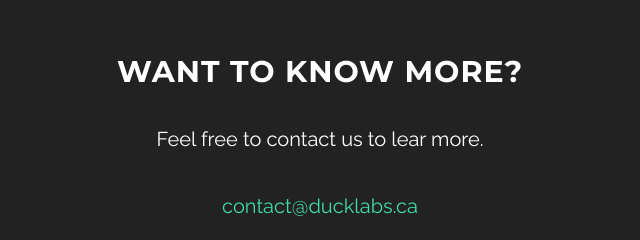
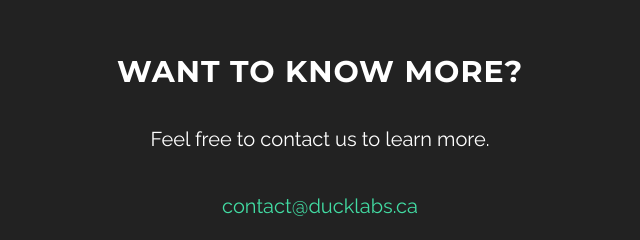
Before and after one commit to ducklabs/ducklabs.ca, a website: page index.html in a window 1280 px wide. Shown: the part 995-1235 px from the top of the page, 320-960 px from the left. Drawn offline with nearby package versions, Linux system fonts and the light colour scheme; some packages are replaced by stand-ins of ours.

Commit message:
Fixed typo

```diff
--- a/index.html
+++ b/index.html
@@ -86,7 +86,7 @@
         <div class="row">
             <div class="col-lg-8 col-lg-offset-2">
                 <h2>Want to Know More?</h2>
-                <p>Feel free to contact us to lear more.</p>
+                <p>Feel free to contact us to learn more.</p>
                 <p><a href="mailto:contact@ducklabs.ca">contact@ducklabs.ca</a>
                 <p style="color:#222;">or just <i onclick="window.location.href='oldschool.html'" >man ducklabs</i></p>
                 </p>
```
